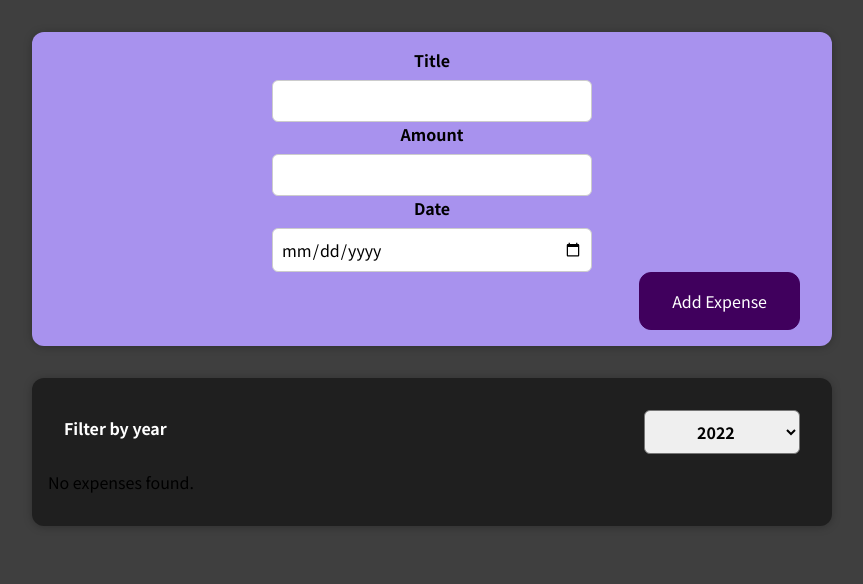
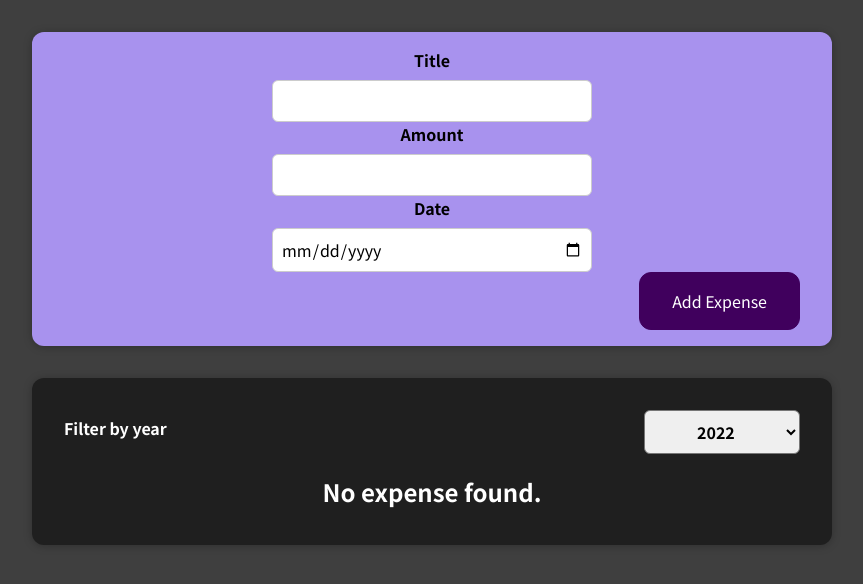
Before and after one commit to EnesDemirtas/ExpenseTracker, a React (Create React App) app: page / in a window 1280 px wide. Shown: the top 584 px of the page, without its empty margins (208-1071 px from the left). Built offline with nearby package versions, Linux system fonts and the light colour scheme.

Commit message:
Separate ExpensesList

```diff
--- a/src/components/Expenses/ExpenseItem.js
+++ b/src/components/Expenses/ExpenseItem.js
@@ -4,6 +4,7 @@
 
 function ExpenseItem(props) {
   return (
+    <li>
       <Card className="expense-item">
         <ExpenseDate date={props.date} />
         <div className="expense-item__description">
@@ -11,6 +12,7 @@
           <div className="expense-item__price">${props.amount}</div>
         </div>
       </Card>
+    </li>
   );
 }
 
--- a/src/components/Expenses/Expenses.js
+++ b/src/components/Expenses/Expenses.js
@@ -1,7 +1,8 @@
 import { useState } from "react";
-import ExpenseItem from "./ExpenseItem";
+
 import Card from "../UI/Card";
 import ExpensesFilter from "./ExpensesFilter";
+import ExpensesList from "./ExpensesList";
 
 import "./Expenses.css";
 
@@ -16,19 +17,6 @@
     return expense.date.getFullYear().toString() === filteredYear;
   });
 
-  let expensesContent = <p>No expenses found.</p>;
-
-  if (filteredExpenses.length > 0) {
-    expensesContent = filteredExpenses.map((expense) => (
-      <ExpenseItem
-        key={expense.id}
-        title={expense.title}
-        amount={expense.amount}
-        date={expense.date}
-      />
-    ));
-  }
-
   return (
     <div>
       <Card className="expenses">
@@ -36,7 +24,7 @@
           selected={filteredYear}
           onChangeFilter={filterChangeHandler}
         />
-        {expensesContent}
+        <ExpensesList items={filteredExpenses} />
       </Card>
     </div>
   );
--- /dev/null
+++ b/src/components/Expenses/ExpensesList.css
@@ -0,0 +1,9 @@
+.expenses-list {
+  list-style: none;
+  padding: 0;
+}
+
+.expenses-list__fallback {
+  color: white;
+  text-align: center;
+}
--- /dev/null
+++ b/src/components/Expenses/ExpensesList.js
@@ -0,0 +1,23 @@
+import ExpenseItem from "./ExpenseItem";
+import "./ExpensesList.css";
+
+const ExpensesList = (props) => {
+  if (props.items.length === 0) {
+    return <h2 className="expenses-list__fallback">No expense found.</h2>;
+  }
+
+  return (
+    <ul className="expenses-list">
+      {props.items.map((expense) => (
+        <ExpenseItem
+          key={expense.id}
+          title={expense.title}
+          amount={expense.amount}
+          date={expense.date}
+        />
+      ))}
+    </ul>
+  );
+};
+
+export default ExpensesList;
```
Lines whose indentation alone changed are shown as unchanged.
